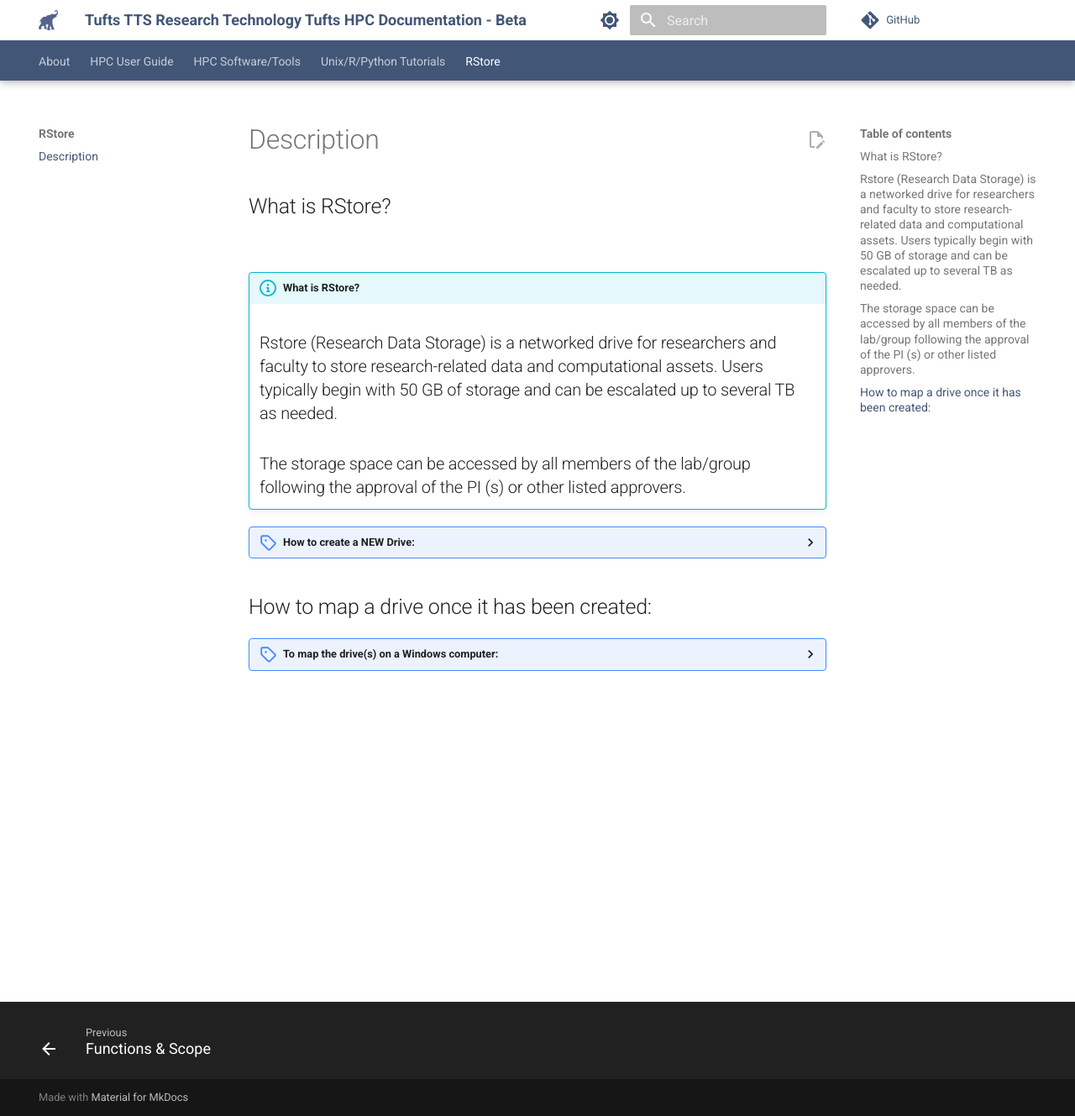
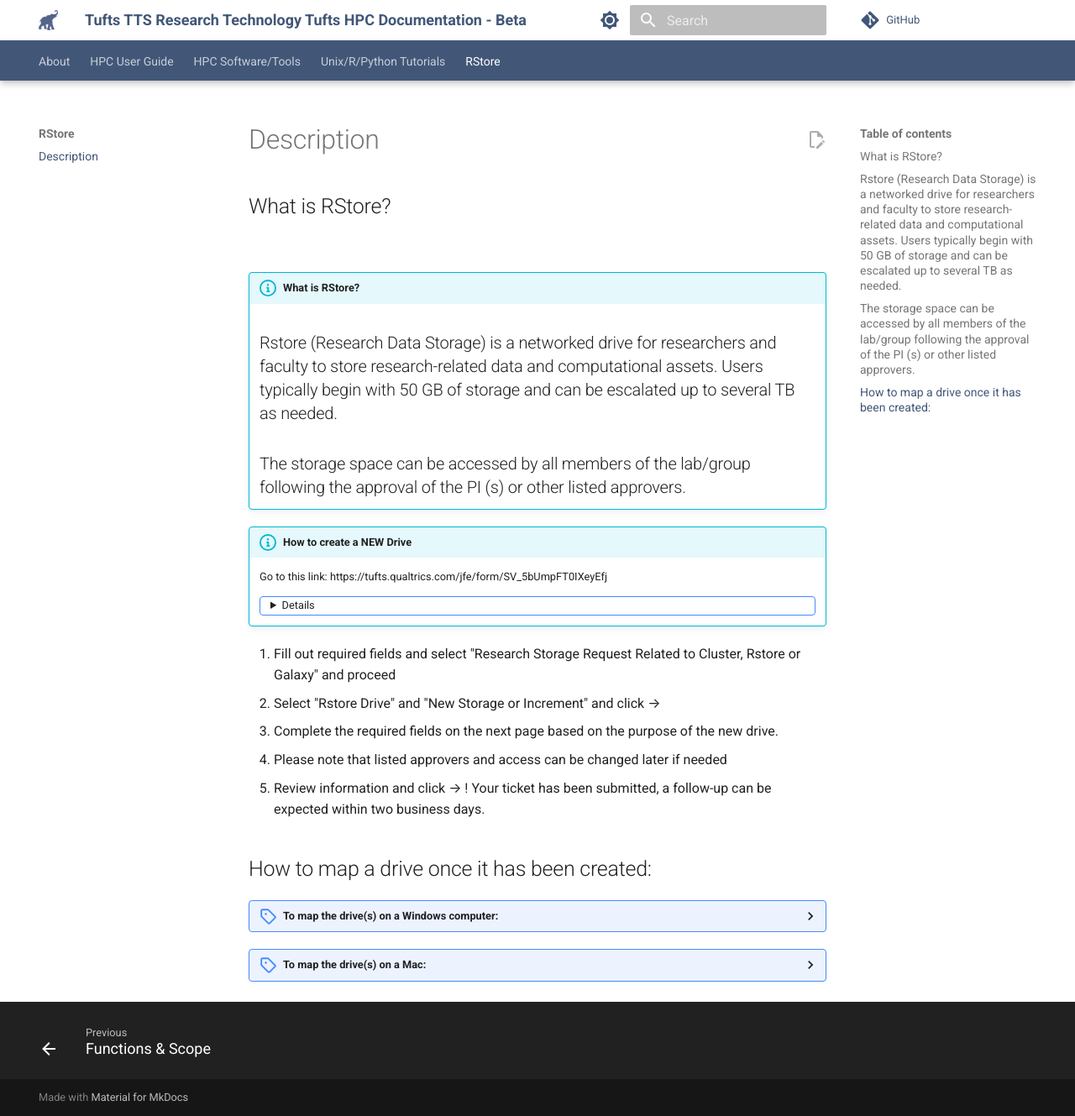
Before and after one commit to tuftsdatalab/rt_hpc_documentation, an MkDocs documentation site: the page built from docs/RStore/Description.md, in a window 1280 px wide and 1329 px high. Shown: the whole window at 84% size. Built offline with MkDocs 1.6.1 and Material for MkDocs 9.7.7, drawn with Linux system fonts in a browser that asks for light colours; comment, search, counter and statistics services are not loaded.

Commit message:
Update Description.md

```diff
--- a/docs/RStore/Description.md
+++ b/docs/RStore/Description.md
@@ -7,23 +7,19 @@
 
     ## The storage space can be accessed by all members of the lab/group following the approval of the PI (s) or other listed approvers.
 
+!!! info "How to create a NEW Drive"
+    Go to this link: https://tufts.qualtrics.com/jfe/form/SV_5bUmpFT0IXeyEfj
+    <details>
+    <summmary> Click [here](https://tufts.qualtrics.com/jfe/form/SV_5bUmpFT0IXeyEfj) </summary>
 
-
-<details>
-
-<summary>How to create a NEW Drive:</summary>
-
-To request a NEW storage: <br>
-1. Click on this [form](https://tufts.qualtrics.com/jfe/form/SV_5bUmpFT0IXeyEfj) <br>
 2. Fill out required fields and select "Research Storage Request Related to Cluster, Rstore or Galaxy" and proceed <br>
 3. Select "Rstore Drive" and "New Storage or Increment" and click → <br>
 4. Complete the required fields on the next page based on the purpose of the new drive. <br>
    - Please note that listed approvers and access can be changed later if needed <br>
 6. Review information and click → ! Your ticket has been submitted, a follow-up can be expected within two business days. <br>
 
-</details>
+## How to map a drive once it has been created:
 
-## How to map a drive once it has been created:</summary>
 <details>
 <summary>To map the drive(s) on a Windows computer: </summary>
 
@@ -42,7 +38,7 @@
     - Username: tufts\Tufts_Username <br>
 
     - Password: Tufts_Password <br>
-</details.
+</details>
 
 <details>
 
```
